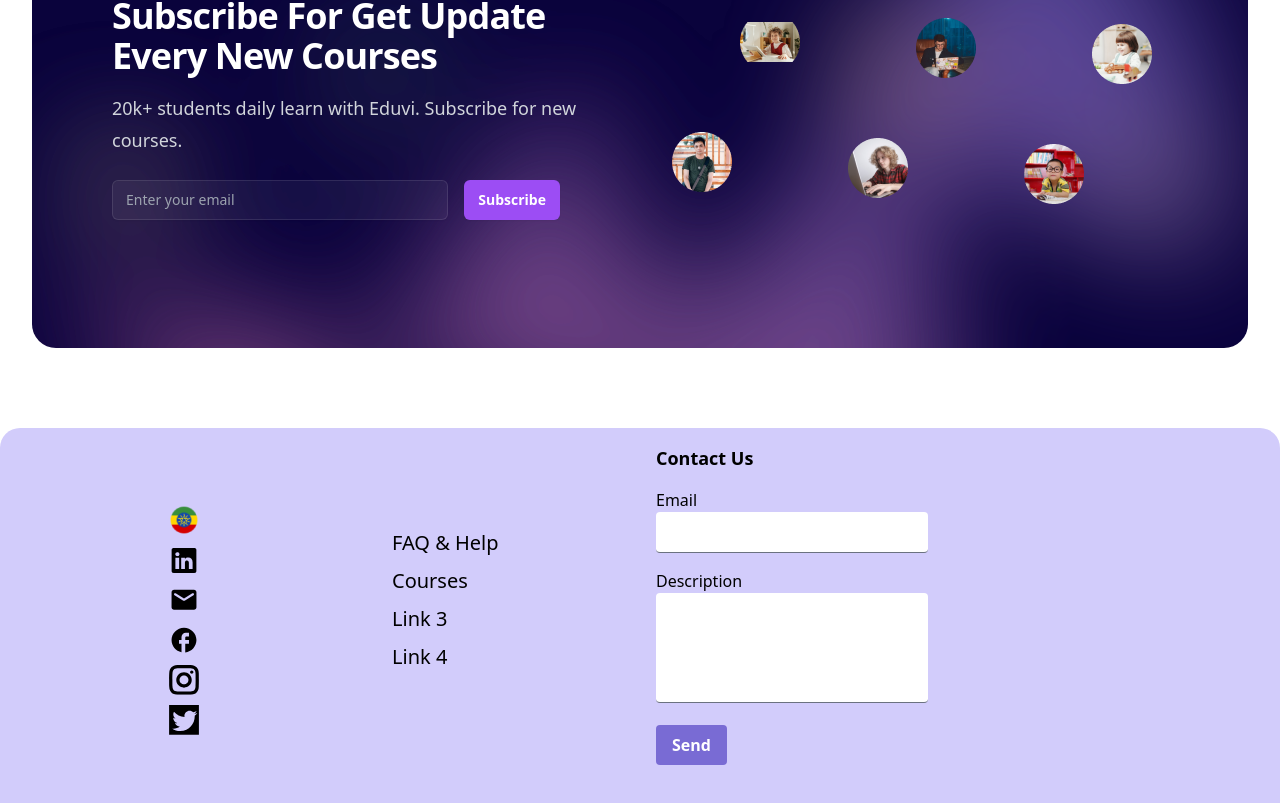
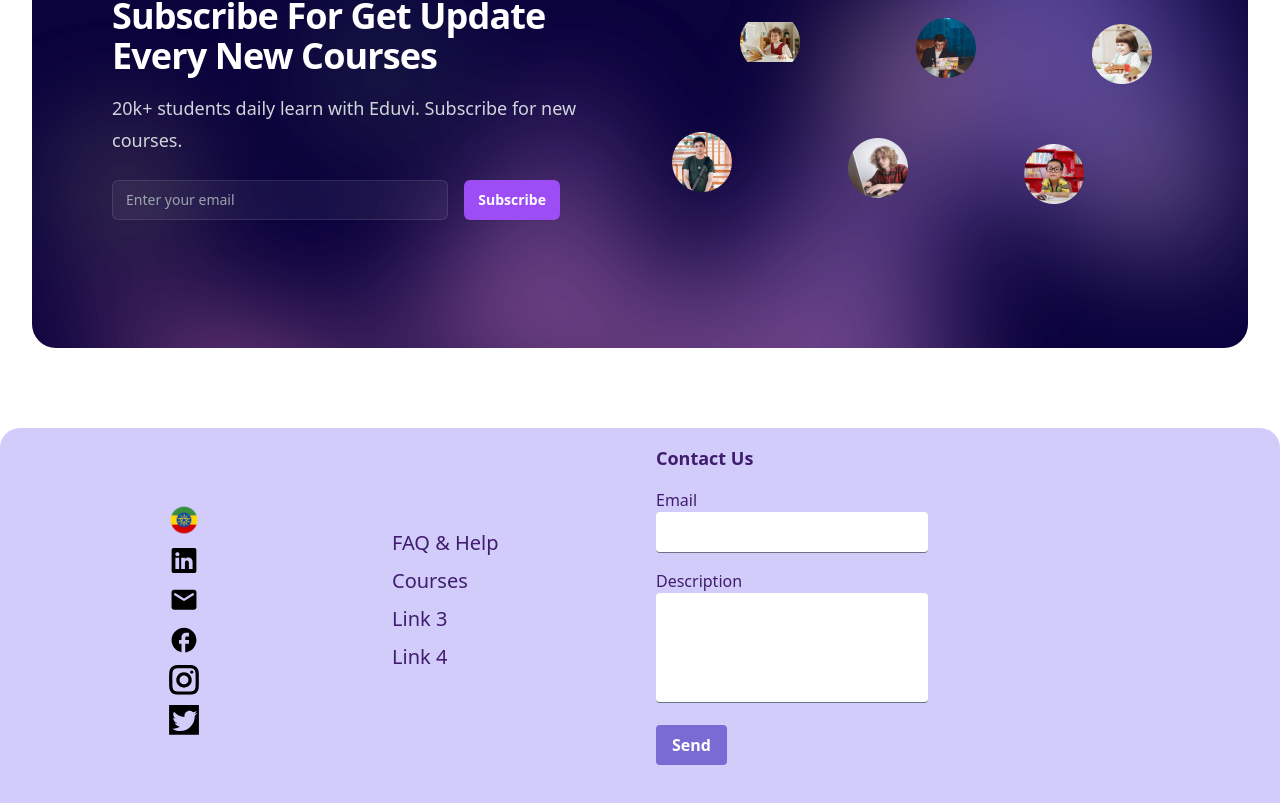
Before and after one commit to nati589/elearning, a React (Create React App) app in the folder client/: page / in a window 1280 px wide. Shown: the part 3480-4283 px from the top of the page. Built offline with nearby package versions, Linux system fonts and the light colour scheme.

Commit message:
Update tailwind.config.js

```diff
--- a/client/tailwind.config.js
+++ b/client/tailwind.config.js
@@ -7,6 +7,7 @@ module.exports = {
         'light-purple': '#D2CCFB',
         'medium-purple': '#796BD4',
         'medium-purple-hover': '#754DA2',
+        'subscribe-purple':'#401C6F',
         'dark-purple': '#53389E',
       },
     },
```
